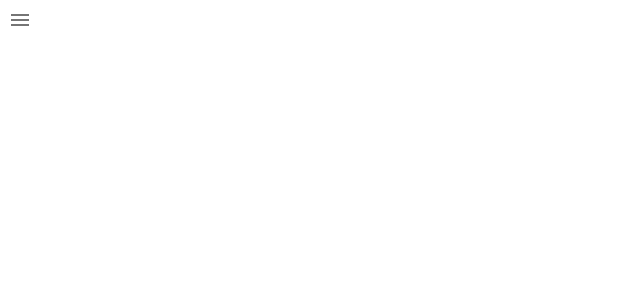
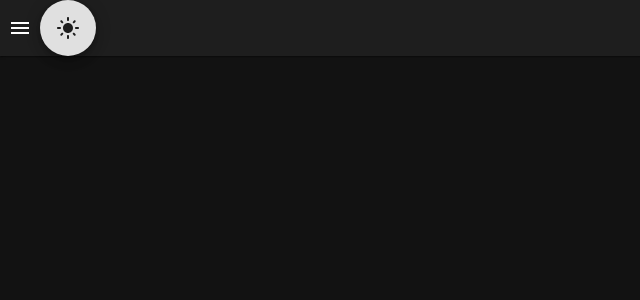
Before and after one commit to cerelabsteam/Llamate, a React (Vite) app: page / in a window 1280 px wide. Shown: the top 300 px of the page, without its empty margins (0-640 px from the left). Built offline with nearby package versions, Linux system fonts and the light colour scheme.

Commit message:
💄 add logic for dark theme

```diff
--- a/src/App.tsx
+++ b/src/App.tsx
@@ -2,17 +2,38 @@ import "./stylesheets/App.css";
 
 import { useState } from "react";
 
+import DarkModeIcon from "@mui/icons-material/DarkMode";
+import LightModeIcon from "@mui/icons-material/LightMode";
 import MenuIcon from "@mui/icons-material/Menu";
-import { IconButton } from "@mui/material";
+import { Fab, IconButton, Paper } from "@mui/material";
+import CssBaseline from "@mui/material/CssBaseline";
+import { createTheme, ThemeProvider } from "@mui/material/styles";
 
+import uiConfig from "./configs/ui";
 import PromptEngineeringSidebar from "./PromptEngineeringSidebar";
 
 function App() {
   const [isPromptEngineeringSidebarOpen, changeIsPromptEngineeringSidebarOpen] =
     useState(false);
-
+  const [currentThemePalette, changeCurrentThemePalette] = useState(
+    uiConfig.defaultThemePalette
+  );
+  const darkTheme = createTheme({
+    palette: {
+      mode: currentThemePalette,
+    },
+  });
+  const handleThemeToggle = () => {
+    if (currentThemePalette === "dark") {
+      changeCurrentThemePalette("light");
+    } else {
+      changeCurrentThemePalette("dark");
+    }
+  };
   return (
-    <>
+    <ThemeProvider theme={darkTheme}>
+      <CssBaseline />
+      <Paper square>
         <IconButton onClick={() => changeIsPromptEngineeringSidebarOpen(true)}>
           <MenuIcon />
         </IconButton>
@@ -22,7 +43,15 @@ function App() {
             changeIsPromptEngineeringSidebarOpen
           }
         />
-    </>
+        <Fab onClick={handleThemeToggle}>
+          {currentThemePalette === "light" ? (
+            <DarkModeIcon />
+          ) : (
+            <LightModeIcon />
+          )}
+        </Fab>
+      </Paper>
+    </ThemeProvider>
   );
 }
 
--- /dev/null
+++ b/src/configs/ui.tsx
@@ -0,0 +1,6 @@
+import UIConfig from "../types/configs/UI";
+
+const uiConfig: UIConfig = {
+  defaultThemePalette: "dark",
+};
+export default uiConfig;
--- /dev/null
+++ b/src/types/configs/UI.tsx
@@ -0,0 +1,7 @@
+import type { PaletteOptions } from "@mui/material/styles";
+
+interface UIConfig {
+  defaultThemePalette: PaletteOptions["mode"];
+}
+
+export default UIConfig;
```
Lines whose indentation alone changed are shown as unchanged.
